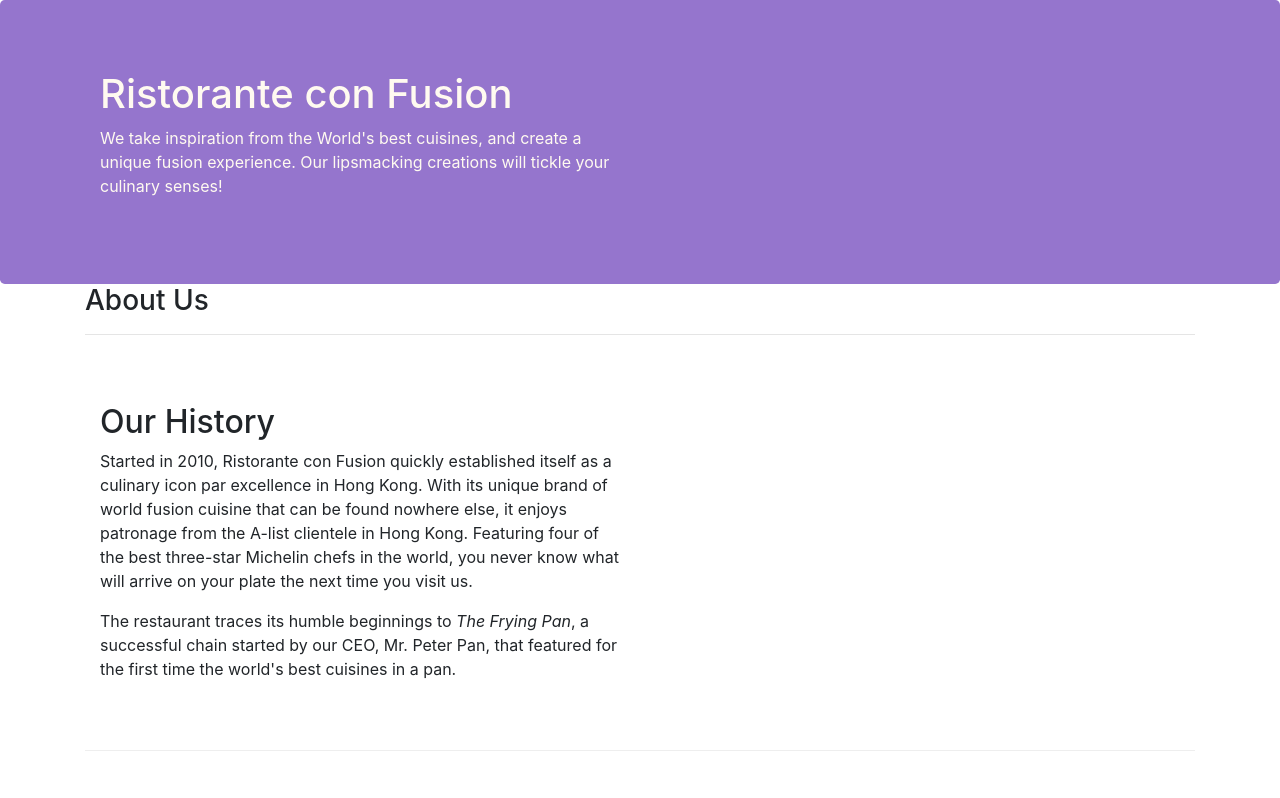
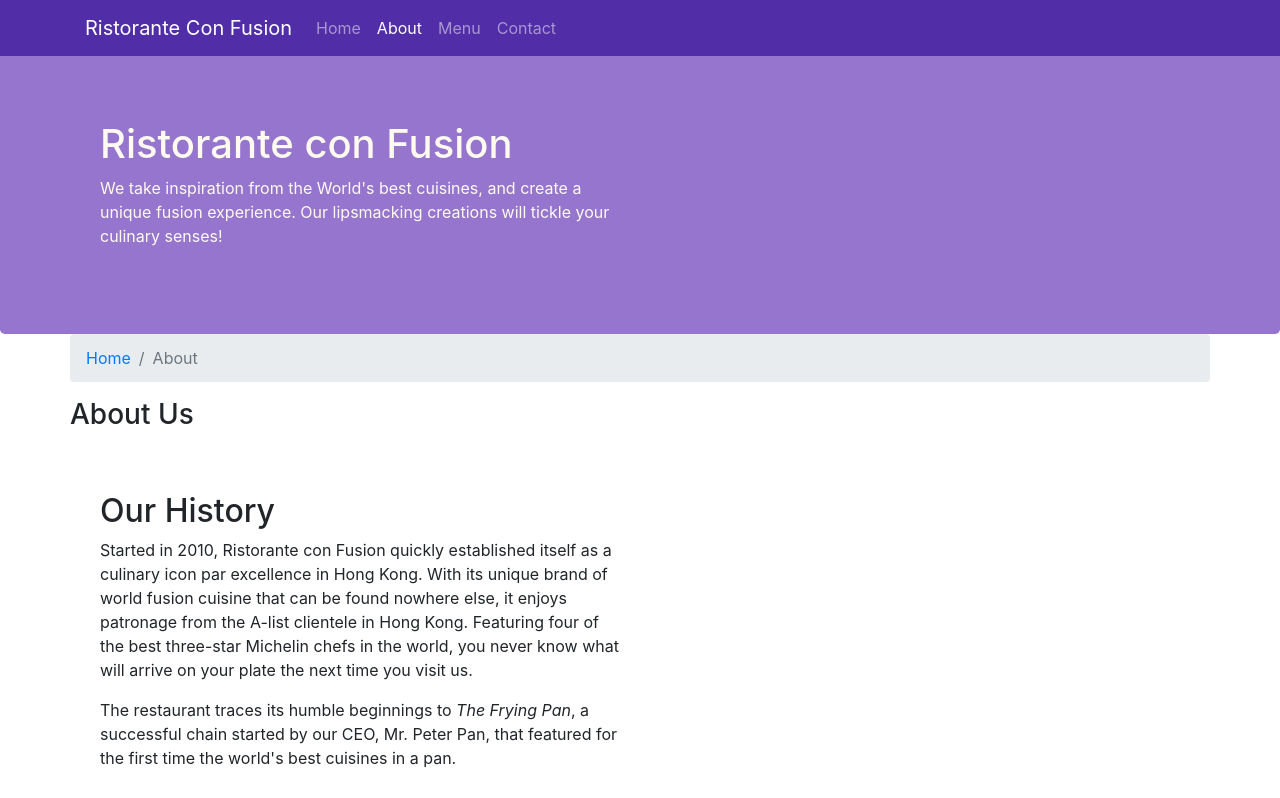
Before and after one commit to Mayankjain301001/Bootstrap-Project, a website: page Bootstrap4/conFusion/aboutus.html in a window 1280 px wide. Shown: the top 798 px of the page. Drawn offline with nearby package versions, Linux system fonts and the light colour scheme.

Commit message:
Navbar and BreadCrumb

```diff
--- a/Bootstrap4/conFusion/aboutus.html
+++ b/Bootstrap4/conFusion/aboutus.html
@@ -17,6 +17,23 @@
 </head>
 
 <body>
+    <nav class="navbar navbar-dark navbar-expand-sm fixed-top">
+    <div class="container">
+        <button class="navbar-toggler" type="button" data-toggle="collapse" data-target="#Navbar">
+            <span class="navbar-toggler-icon"></span>
+        </button>
+
+        <a class="navbar-brand ml-auto" href="./index.html">Ristorante Con Fusion</a>
+        <div class="collapse navbar-collapse" id="Navbar">
+            <ul class="navbar-nav mr-auto"> <!-- mr-auto is right margin adjusting automatically  -->
+            <li class="nav-item"><a class="nav-link" href="./index.html">Home</a></li>
+            <li class="nav-item active"><a class="nav-link" href="#">About</a></li>
+            <li class="nav-item"><a class="nav-link" href="#">Menu</a></li>
+            <li class="nav-item"><a class="nav-link" href="#">Contact</a></li>
+        </ul>
+        </div>
+    </div>
+</nav>
 
     <header class="jumbotron">
         <div class="container">
@@ -33,10 +50,12 @@
 
     <div class="container">
         <div class="row">
-            <div class="col-12">
+                <ol class="col-12 breadcrumb">
+                    <li class="breadcrumb-item"><a href="./index.html">Home</a></li>
+                    <li class="breadcrumb-item active">About</li>
+                </ol>
                <h3>About Us</h3>
                <hr>
-            </div>
         </div>
 
             <div class="row align-items-center row-content">
@@ -72,7 +91,7 @@
                 <div class="col-4 offset-1 col-sm-2">
                     <h5>Links</h5>
                     <ul class="list-unstyled">
-                        <li><a href="#">Home</a></li>
+                        <li><a href="./index.html">Home</a></li>
                         <li><a href="#">About</a></li>
                         <li><a href="#">Menu</a></li>
                         <li><a href="#">Contact</a></li>
--- a/Bootstrap4/conFusion/css/styles.css
+++ b/Bootstrap4/conFusion/css/styles.css
@@ -28,3 +28,12 @@
 	margin: 0px;
 	color: #0f0f0f;
 }
+
+body{
+	padding-top: 50px;
+	z-index: 0;
+}
+
+.navbar-dark{
+	background-color: #512DA8;
+}
```
Also changed, not shown: Bootstrap4/conFusion/index.html (+19 -1 lines).
